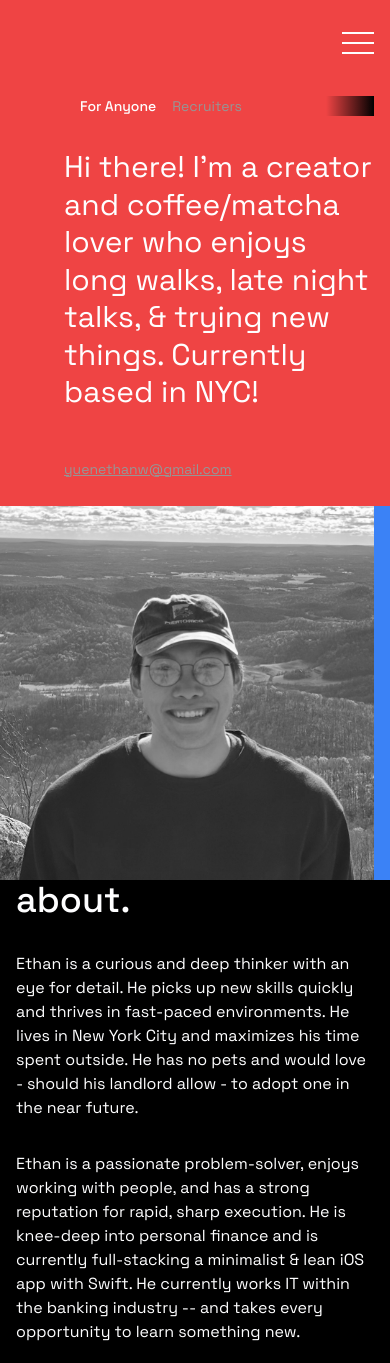
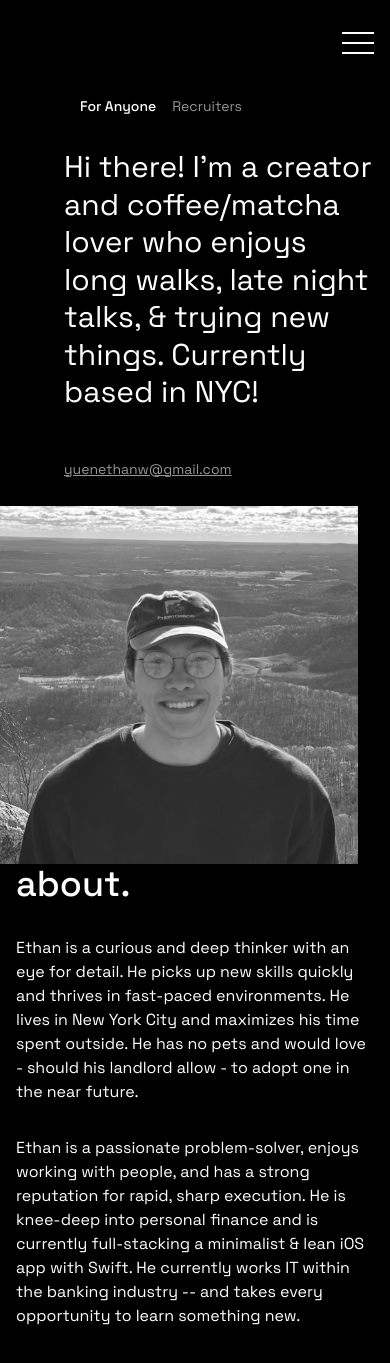
Before and after one commit to ethanwhyy/ethanwhyy.github.io, a Next.js app: page / in a window 390 px wide. Shown: the top 1363 px of the page. Built offline with nearby package versions, Linux system fonts and the light colour scheme.

Commit message:
Update page.tsx
-removed some unused imports at the top
-removed red/blue bg used for troubleshooting

```diff
--- a/app/page.tsx
+++ b/app/page.tsx
@@ -3,10 +3,6 @@
   import { motion, AnimatePresence } from "framer-motion";
   import { Space_Grotesk } from "next/font/google";
   import Image from "next/image";
-  import { FaBitcoin, FaWindows } from "react-icons/fa";
-  import { FcLinux } from "react-icons/fc";
-  import { TbWorld } from "react-icons/tb";
-  import { FaXTwitter } from "react-icons/fa6";
 
   const spaceGrotesk = Space_Grotesk({
     weight: ["400", "500", "600", "700"],
@@ -15,7 +11,7 @@
 
   const sections = [
     { id: "intro", title: "Intro" },
-    { id: "about", title: "About" }//,
+    { id: "about", title: "About" }
     //{ id: "contact", title: "Contact" }
   ];
 
@@ -249,7 +245,7 @@
 
               {/* Main Content */}
               <main className="flex-grow">
-                <section id="intro" className="bg-red-500 min-h-[60vh] px-4 md:px-24 pt-24">
+                <section id="intro" className="min-h-[60vh] px-4 md:px-24 pt-24">
                   {/* + red light trying a less aggressive screen height, only 60% vs min-h-screen */}
                   <div className="ml-12 md:ml-64"> {/* Shift entire block to the right */}
                     {/* Header Navigation */}
@@ -321,14 +317,14 @@
                 </section>
 
                 {/* Contact Section */}
-                <section id="contact" className="bg-blue-500 md:px-24 md:ml-16 section contact">
+                <section id="contact" className="md:px-24 md:ml-16 section contact">
                   {/* + blue light*/}
                 <motion.div
                   initial={{ y: 100, opacity: 0 }}
                   whileInView={{ y: 0, opacity: 1 }}
                   transition={{ duration: 0.8 }}
                   viewport={{ once: true }}
-                  className="flex justify-end pr-4 md:pr-24"
+                  className="flex justify-end pr-8 md:pr-24"
                 >
                   {/* Right Side - Image */}
                   <div className="image">
```
